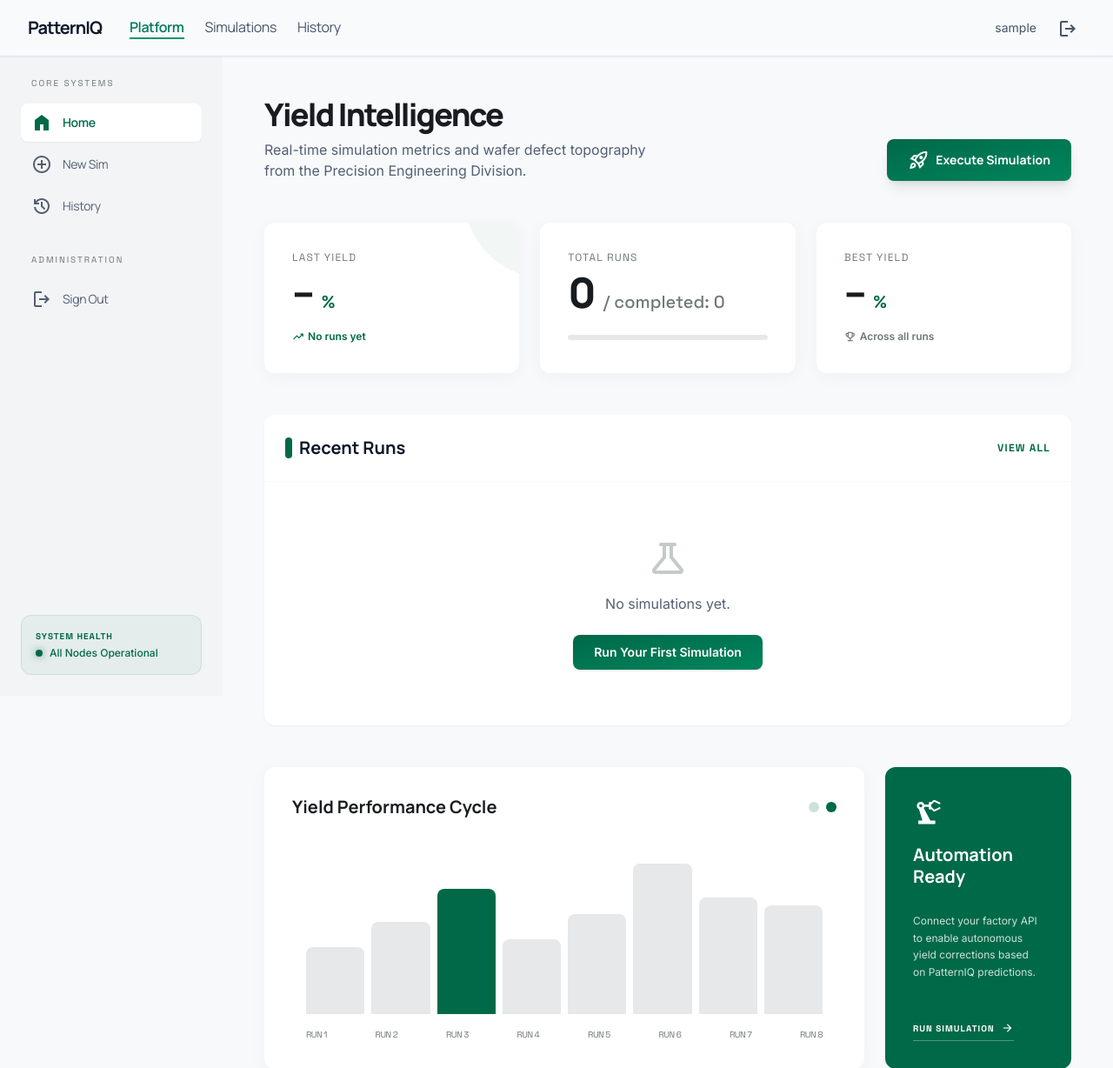
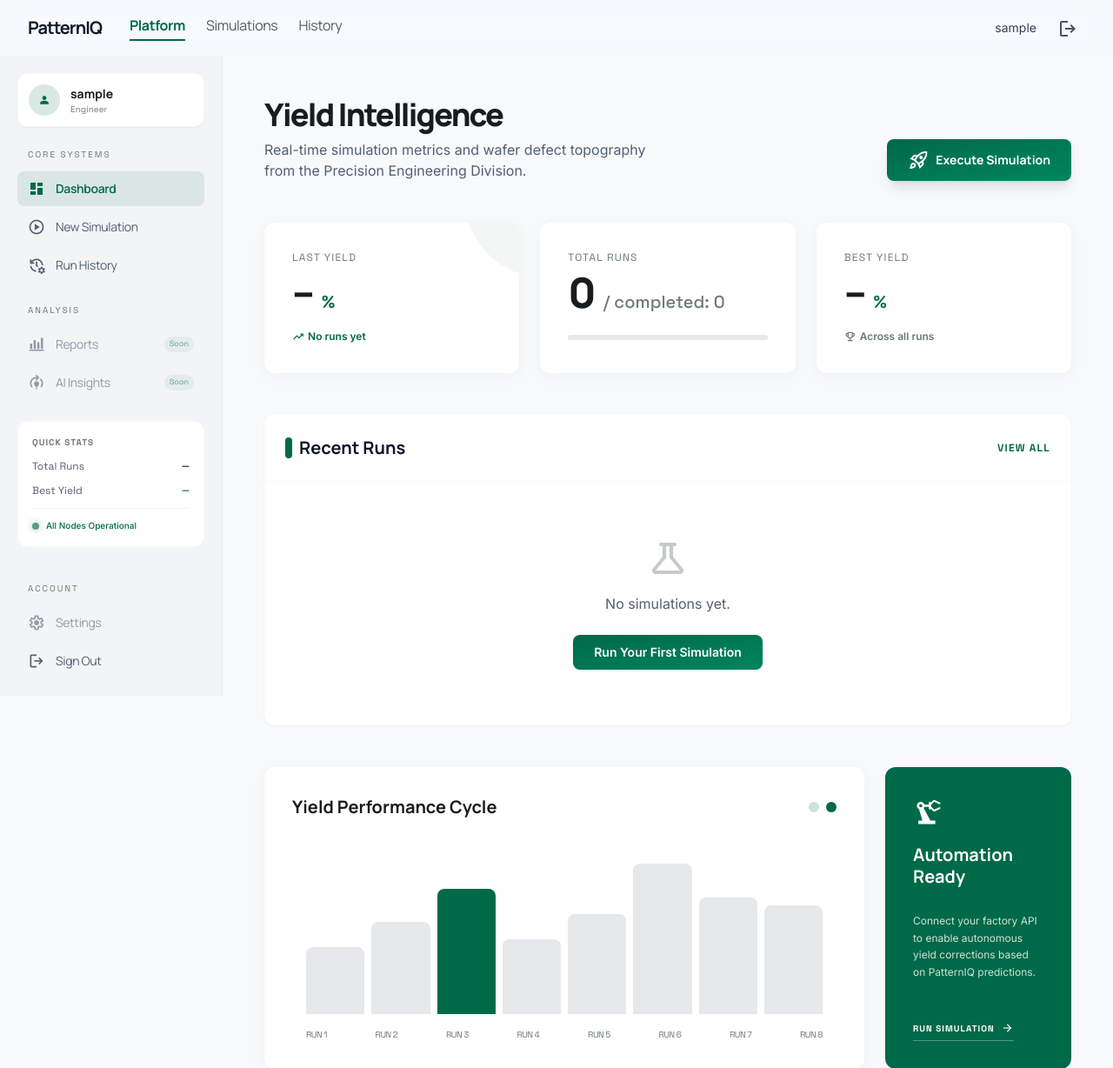
Before and after one commit to DEV-rithik/FAB_simulator, a Django app: page /dashboard/ in a window 1280 px wide. Shown: the top 1228 px of the page at 87% size. Run offline with Django 5.2, Linux system fonts and the light colour scheme; the visitor is signed in with stand-in values (Sample User, id 1); data that the repository does not hold is empty; some libraries are stand-ins or nearby versions.

Commit message:
feat: add base layout and dashboard template with Tailwind CSS integration

```diff
--- a/templates/base.html
+++ b/templates/base.html
@@ -87,29 +87,55 @@
 <body class="bg-surface font-body text-on-background selection:bg-primary-fixed selection:text-on-primary-fixed">
 
 <!-- Top Navigation Bar -->
-<header class="fixed top-0 w-full z-50 bg-slate-50/80 backdrop-blur-md shadow-sm">
+<style>
+  .floating-header {
+    background: rgba(255,255,255,0.08);
+    backdrop-filter: blur(18px) saturate(180%);
+    -webkit-backdrop-filter: blur(18px) saturate(180%);
+    border-bottom: 1px solid rgba(255,255,255,0.15);
+    transition: background 0.4s ease, border-color 0.4s ease;
+  }
+  .floating-header.scrolled {
+    background: rgba(247,249,251,0.80);
+    border-bottom-color: rgba(0,0,0,0.06);
+  }
+  .nav-link-float {
+    color: rgba(25,28,30,0.72);
+    mix-blend-mode: normal;
+  }
+  .nav-link-float:hover {
+    color: #006948;
+  }
+  .nav-link-float.active {
+    color: #006948;
+    font-weight: 700;
+    border-bottom: 2px solid #006948;
+  }
+</style>
+<header class="fixed top-0 w-full z-50 floating-header" id="app-header">
   <div class="flex justify-between items-center px-8 h-16 max-w-screen-2xl mx-auto">
     <div class="flex items-center gap-8">
-      <a href="{% url 'simulator:dashboard' %}" class="text-xl font-bold tracking-tighter text-slate-900 font-headline">PatternIQ</a>
+      <!-- PatternIQ → landing page -->
+      <a href="/" class="text-xl font-bold tracking-tighter text-slate-900 font-headline hover:text-primary transition-colors">PatternIQ</a>
       <nav class="hidden md:flex gap-6">
         <a href="{% url 'simulator:dashboard' %}"
-           class="{% if request.resolver_match.url_name == 'dashboard' %}text-emerald-700 font-semibold border-b-2 border-emerald-600{% else %}text-slate-600 hover:text-emerald-600{% endif %} transition-colors duration-200 font-headline tracking-tight">
+           class="nav-link-float pb-1 transition-colors duration-200 font-headline tracking-tight {% if request.resolver_match.url_name == 'dashboard' %}active{% endif %}">
           Platform
         </a>
         <a href="{% url 'simulator:simulate' %}"
-           class="{% if request.resolver_match.url_name == 'simulate' %}text-emerald-700 font-semibold border-b-2 border-emerald-600{% else %}text-slate-600 hover:text-emerald-600{% endif %} transition-colors duration-200 font-headline tracking-tight">
+           class="nav-link-float pb-1 transition-colors duration-200 font-headline tracking-tight {% if request.resolver_match.url_name == 'simulate' %}active{% endif %}">
           Simulations
         </a>
         <a href="{% url 'simulator:history' %}"
-           class="{% if request.resolver_match.url_name == 'history' %}text-emerald-700 font-semibold border-b-2 border-emerald-600{% else %}text-slate-600 hover:text-emerald-600{% endif %} transition-colors duration-200 font-headline tracking-tight">
+           class="nav-link-float pb-1 transition-colors duration-200 font-headline tracking-tight {% if request.resolver_match.url_name == 'history' %}active{% endif %}">
           History
         </a>
       </nav>
     </div>
     <div class="flex items-center gap-4">
       {% if user.is_authenticated %}
-      <span class="hidden md:block text-sm text-slate-600 font-body">{{ user.username }}</span>
-      <a href="{% url 'auth:logout' %}" class="p-2 text-slate-600 hover:bg-slate-200 rounded-lg transition-colors">
+      <span class="hidden md:block text-sm text-slate-700 font-body">{{ user.username }}</span>
+      <a href="{% url 'auth:logout' %}" class="p-2 text-slate-600 hover:bg-white/60 rounded-lg transition-colors" title="Sign out">
         <span class="material-symbols-outlined">logout</span>
       </a>
       {% else %}
@@ -117,46 +143,103 @@
       {% endif %}
     </div>
   </div>
-  <div class="bg-slate-200 h-[1px] w-full block"></div>
 </header>
+<script>
+  (function() {
+    var header = document.getElementById('app-header');
+    if (!header) return;
+    window.addEventListener('scroll', function() {
+      if (window.scrollY > 30) {
+        header.classList.add('scrolled');
+      } else {
+        header.classList.remove('scrolled');
+      }
+    }, { passive: true });
+  })();
+</script>
 
 <div class="flex min-h-screen pt-16">
   <!-- Sidebar Navigation -->
-  <aside class="w-64 bg-surface-container-low hidden md:flex flex-col p-6 gap-8 fixed h-[calc(100vh-64px)] overflow-y-auto">
+  <aside class="w-64 bg-surface-container-low hidden md:flex flex-col p-5 gap-6 fixed h-[calc(100vh-64px)] overflow-y-auto border-r border-outline-variant/20">
+
+    <!-- User Profile Card -->
+    {% if user.is_authenticated %}
+    <div class="flex items-center gap-3 px-3 py-3 rounded-xl bg-surface-container-lowest shadow-sm border border-outline-variant/10">
+      <div class="w-9 h-9 rounded-full bg-primary/15 flex items-center justify-center shrink-0">
+        <span class="material-symbols-outlined text-primary text-base" style="font-variation-settings: 'FILL' 1;">person</span>
+      </div>
+      <div class="min-w-0">
+        <p class="font-headline text-sm font-bold text-on-surface truncate">{{ user.username }}</p>
+        <p class="font-label text-[10px] text-outline truncate">Engineer</p>
+      </div>
+    </div>
+    {% endif %}
+
+    <!-- Core Navigation -->
     <div class="space-y-1">
-      <p class="font-label text-[10px] uppercase tracking-[0.2em] text-outline px-3 mb-4">Core Systems</p>
+      <p class="font-label text-[10px] uppercase tracking-[0.2em] text-outline px-3 mb-3">Core Systems</p>
       <a href="{% url 'simulator:dashboard' %}"
-         class="flex items-center gap-3 px-3 py-2.5 rounded-lg {% if request.resolver_match.url_name == 'dashboard' %}bg-surface-container-lowest text-primary font-semibold shadow-sm{% else %}text-secondary hover:bg-surface-container-high{% endif %} transition-all">
-        <span class="material-symbols-outlined" {% if request.resolver_match.url_name == 'dashboard' %}style="font-variation-settings: 'FILL' 1;"{% endif %}>home</span>
-        <span class="font-headline text-sm tracking-tight">Home</span>
+         class="flex items-center gap-3 px-3 py-2.5 rounded-lg {% if request.resolver_match.url_name == 'dashboard' %}bg-primary/10 text-primary font-semibold{% else %}text-secondary hover:bg-surface-container-high{% endif %} transition-all">
+        <span class="material-symbols-outlined text-[20px]" {% if request.resolver_match.url_name == 'dashboard' %}style="font-variation-settings: 'FILL' 1;"{% endif %}>dashboard</span>
+        <span class="font-headline text-sm tracking-tight">Dashboard</span>
       </a>
       <a href="{% url 'simulator:simulate' %}"
-         class="flex items-center gap-3 px-3 py-2.5 rounded-lg {% if request.resolver_match.url_name == 'simulate' %}bg-surface-container-lowest text-primary font-semibold shadow-sm{% else %}text-secondary hover:bg-surface-container-high{% endif %} transition-all">
-        <span class="material-symbols-outlined">add_circle</span>
-        <span class="font-headline text-sm tracking-tight">New Sim</span>
+         class="flex items-center gap-3 px-3 py-2.5 rounded-lg {% if request.resolver_match.url_name == 'simulate' %}bg-primary/10 text-primary font-semibold{% else %}text-secondary hover:bg-surface-container-high{% endif %} transition-all">
+        <span class="material-symbols-outlined text-[20px]">play_circle</span>
+        <span class="font-headline text-sm tracking-tight">New Simulation</span>
       </a>
       <a href="{% url 'simulator:history' %}"
-         class="flex items-center gap-3 px-3 py-2.5 rounded-lg {% if request.resolver_match.url_name == 'history' %}bg-surface-container-lowest text-primary font-semibold shadow-sm{% else %}text-secondary hover:bg-surface-container-high{% endif %} transition-all">
-        <span class="material-symbols-outlined">history</span>
-        <span class="font-headline text-sm tracking-tight">History</span>
+         class="flex items-center gap-3 px-3 py-2.5 rounded-lg {% if request.resolver_match.url_name == 'history' %}bg-primary/10 text-primary font-semibold{% else %}text-secondary hover:bg-surface-container-high{% endif %} transition-all">
+        <span class="material-symbols-outlined text-[20px]">manage_history</span>
+        <span class="font-headline text-sm tracking-tight">Run History</span>
       </a>
     </div>
+
+    <!-- Extra exclusive sidebar links -->
     <div class="space-y-1">
-      <p class="font-label text-[10px] uppercase tracking-[0.2em] text-outline px-3 mb-4">Administration</p>
+      <p class="font-label text-[10px] uppercase tracking-[0.2em] text-outline px-3 mb-3">Analysis</p>
+      <a href="#" class="flex items-center gap-3 px-3 py-2.5 rounded-lg text-secondary hover:bg-surface-container-high transition-all opacity-60 cursor-not-allowed" title="Coming soon">
+        <span class="material-symbols-outlined text-[20px]">bar_chart_4_bars</span>
+        <span class="font-headline text-sm tracking-tight">Reports</span>
+        <span class="ml-auto font-label text-[9px] bg-primary/10 text-primary px-1.5 py-0.5 rounded-full">Soon</span>
+      </a>
+      <a href="#" class="flex items-center gap-3 px-3 py-2.5 rounded-lg text-secondary hover:bg-surface-container-high transition-all opacity-60 cursor-not-allowed" title="Coming soon">
+        <span class="material-symbols-outlined text-[20px]">model_training</span>
+        <span class="font-headline text-sm tracking-tight">AI Insights</span>
+        <span class="ml-auto font-label text-[9px] bg-primary/10 text-primary px-1.5 py-0.5 rounded-full">Soon</span>
+      </a>
+    </div>
+
+    <!-- Quick live stats -->
+    <div class="rounded-xl bg-surface-container-lowest border border-outline-variant/10 p-4 space-y-3">
+      <p class="font-label text-[10px] text-outline font-bold uppercase tracking-widest">Quick Stats</p>
+      <div class="flex justify-between items-center">
+        <span class="text-xs text-secondary font-label">Total Runs</span>
+        <span class="text-xs font-bold text-on-surface font-headline" id="sidebar-total-runs">—</span>
+      </div>
+      <div class="flex justify-between items-center">
+        <span class="text-xs text-secondary font-label">Best Yield</span>
+        <span class="text-xs font-bold text-primary font-headline" id="sidebar-best-yield">—</span>
+      </div>
+      <div class="w-full h-px bg-outline-variant/20"></div>
+      <div class="flex items-center gap-2">
+        <div class="w-2 h-2 rounded-full bg-primary shadow-[0_0_8px_rgba(0,105,72,0.6)] animate-pulse"></div>
+        <span class="text-[10px] font-medium text-primary">All Nodes Operational</span>
+      </div>
+    </div>
+
+    <!-- Bottom: Settings & Sign-out -->
+    <div class="mt-auto space-y-1">
+      <p class="font-label text-[10px] uppercase tracking-[0.2em] text-outline px-3 mb-3">Account</p>
+      <a href="#" class="flex items-center gap-3 px-3 py-2.5 rounded-lg text-secondary hover:bg-surface-container-high transition-all opacity-60 cursor-not-allowed" title="Coming soon">
+        <span class="material-symbols-outlined text-[20px]">settings</span>
+        <span class="font-headline text-sm tracking-tight">Settings</span>
+      </a>
       <a href="{% url 'auth:logout' %}"
-         class="flex items-center gap-3 px-3 py-2.5 rounded-lg text-secondary hover:bg-surface-container-high transition-all">
-        <span class="material-symbols-outlined">logout</span>
+         class="flex items-center gap-3 px-3 py-2.5 rounded-lg text-secondary hover:bg-red-50 hover:text-red-700 transition-all">
+        <span class="material-symbols-outlined text-[20px]">logout</span>
         <span class="font-headline text-sm tracking-tight">Sign Out</span>
       </a>
-    </div>
-    <div class="mt-auto">
-      <div class="p-4 rounded-xl bg-primary/5 border border-primary/10">
-        <p class="font-label text-[10px] text-primary font-bold uppercase tracking-widest mb-1">System Health</p>
-        <div class="flex items-center gap-2">
-          <div class="w-2 h-2 rounded-full bg-primary shadow-[0_0_8px_rgba(0,105,72,0.6)]"></div>
-          <span class="text-xs font-medium text-primary">All Nodes Operational</span>
-        </div>
-      </div>
     </div>
   </aside>
 
--- a/templates/simulator/dashboard.html
+++ b/templates/simulator/dashboard.html
@@ -228,3 +228,13 @@
   </div>
 </div>
 {% endblock %}
+
+<script>
+  // Populate sidebar quick stats from dashboard context
+  (function () {
+    var totalEl = document.getElementById('sidebar-total-runs');
+    var bestEl  = document.getElementById('sidebar-best-yield');
+    if (totalEl) totalEl.textContent = '{{ total_runs|default:"0" }}';
+    if (bestEl)  bestEl.textContent  = '{% if best_yield %}{{ best_yield|floatformat:1 }}%{% else %}—{% endif %}';
+  })();
+</script>
```
